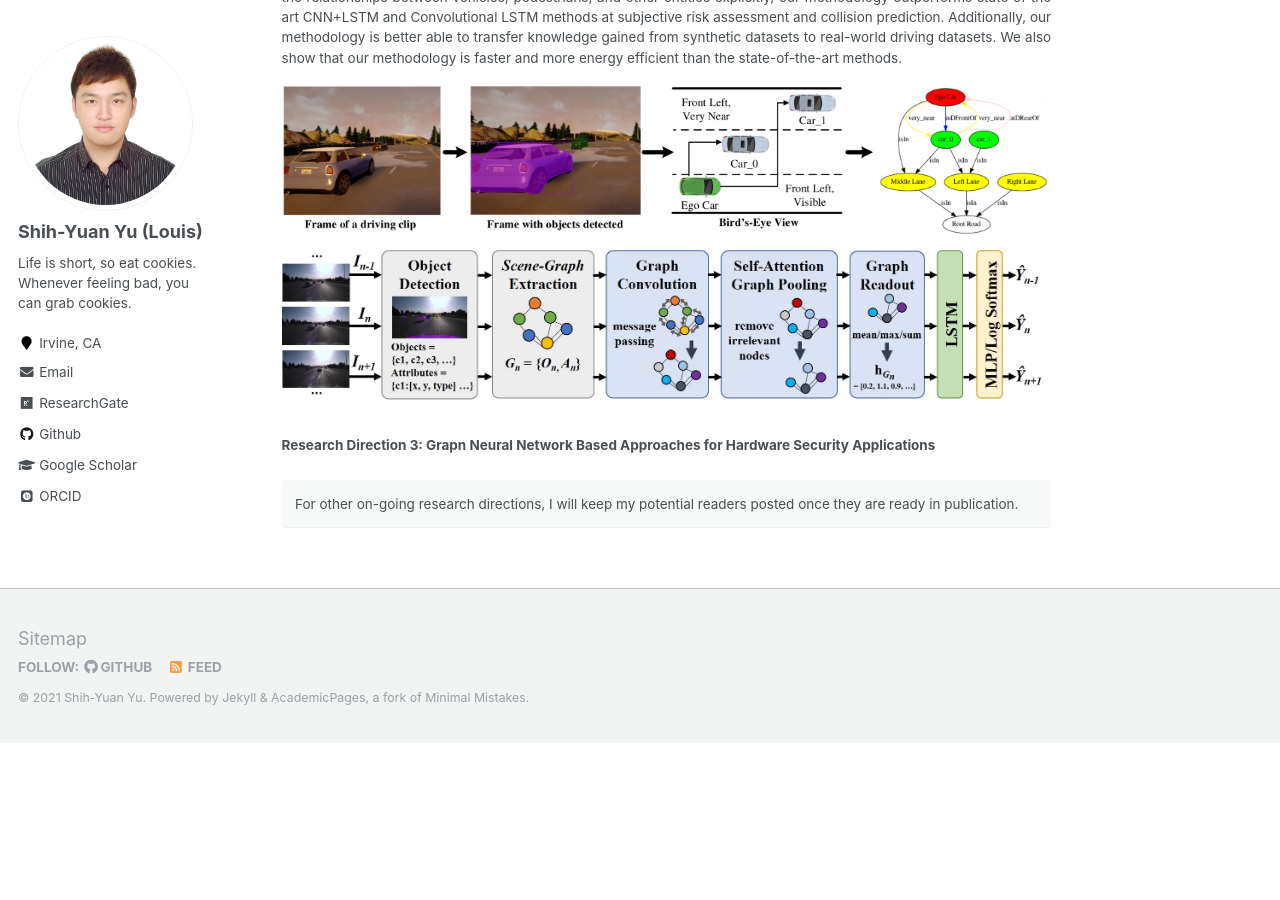
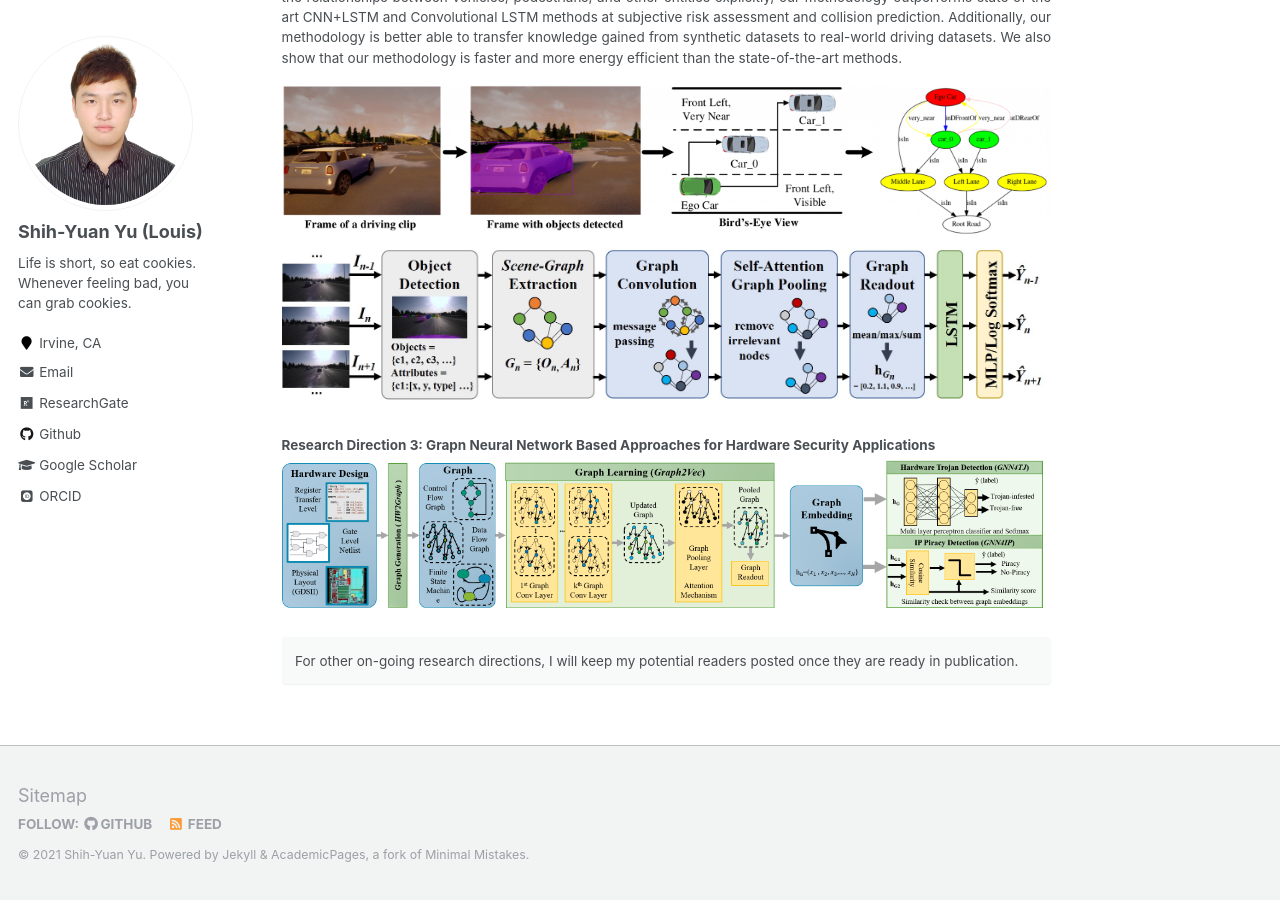
Before and after one commit to louisccc/louisccc.github.io, a Jekyll site: the page built from _pages/research.md, in a window 1280 px wide and 900 px high, scrolled down 1202 px. Built offline with Jekyll 4.4.1, drawn with Linux system fonts in a browser that asks for light colours; some web fonts are replaced; before the commit the page ends 1945 px from its top, so only the background shows below that.

Commit message:
add fig.

```diff
--- a/_pages/research.md
+++ b/_pages/research.md
@@ -27,5 +27,7 @@ Autonomous vehicles (AVs) are expected to revolutionize transportation by reduci
 
 #### Research Direction 3: Grapn Neural Network Based Approaches for Hardware Security Applications
 
+![graph](/images/graph_hardware.png)
+
 For other on-going research directions, I will keep my potential readers posted once they are ready in publication.
 {: .notice}
```
Also changed, not shown: images/graph_hardware.png (added).
